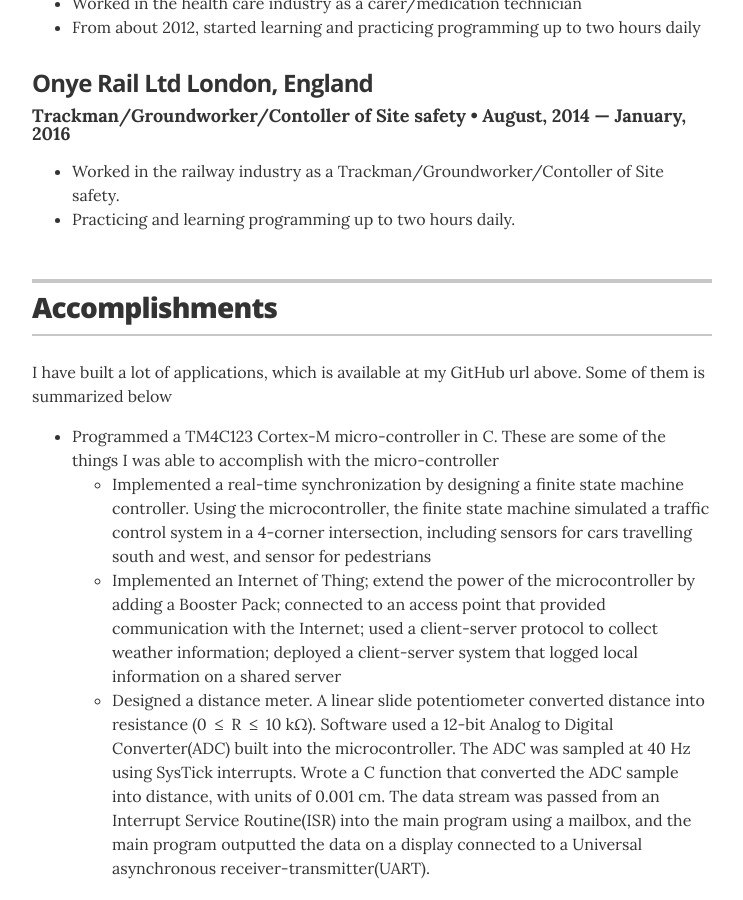
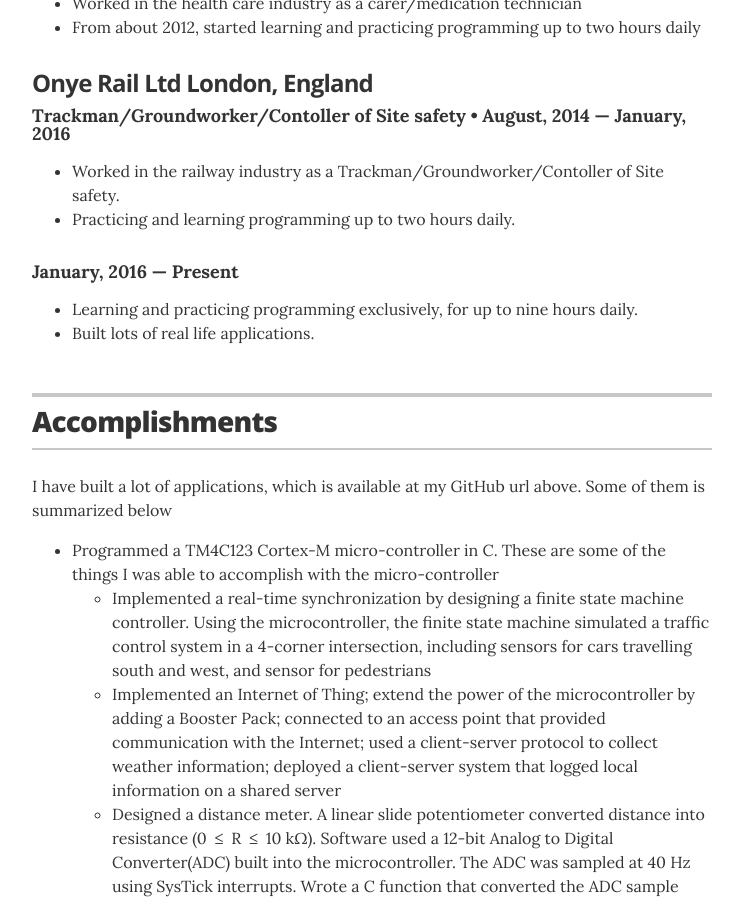
Before and after one commit to evanchime/resume, a Jekyll site: the page built from index.html, in a window 1280 px wide and 900 px high, scrolled down 681 px. Shown: the whole window, without its empty margins (268-1011 px from the left). Built offline with Jekyll 4.4.1, drawn with Linux system fonts in a browser that asks for light colours.

Commit message:
Modified _layouts/resume.html and _data/exoerience.yml, to add to experience list

```diff
--- a/_data/experience.yml
+++ b/_data/experience.yml
@@ -1,5 +1,5 @@
 # Jobs
-# GoDaddy
+# Sunrise Senior Living
 - company: Sunrise Senior Living London, England
   position: Health Care Assistant
   duration: September, 2009 &mdash; August, 2014
@@ -9,7 +9,7 @@
       <li>From about 2012, started learning and practicing programming up to two hours daily</li>
     </ul>
 
-# Truphone
+# Onye Rail Ltd
 - company: Onye Rail Ltd London, England
   position: Trackman/Groundworker/Contoller of Site safety
   duration:  August, 2014 &mdash; January, 2016
@@ -18,3 +18,11 @@
       <li>Worked in the railway industry as a Trackman/Groundworker/Contoller of Site safety.</li>
       <li>Practicing and learning programming up to two hours daily.</li>
     </ul>
+
+#
+- duration: January, 2016 &mdash; Present
+  summary:
+    <ul class="resume-item-list">
+      <li>Learning and practicing programming exclusively, for up to nine hours daily.</li>
+      <li>Built lots of real life applications.</li>
+    </ul>
--- a/_layouts/resume.html
+++ b/_layouts/resume.html
@@ -56,8 +56,8 @@
 
         {% for job in site.data.experience %}
         <div class="resume-item" itemscope itemprop="worksFor" itemtype="http://schema.org/Organization">
-          <h3 class="resume-item-title" itemprop="name">{{ job.company }}</h3>
-          <h4 class="resume-item-details" itemprop="description">{{ job.position }} &bull; {{ job.duration }}</h4>
+          {% if job.company %}<h3 class="resume-item-title" itemprop="name">{{ job.company }}</h3>{% endif %}
+          <h4 class="resume-item-details" itemprop="description">{%if job.position %} {{ job.position }} &bull; {% endif %} {{ job.duration }}</h4>
           <p class="resume-item-copy">{{ job.summary }}</p>
         </div><!-- end of resume-item -->
         {% endfor %}
```
